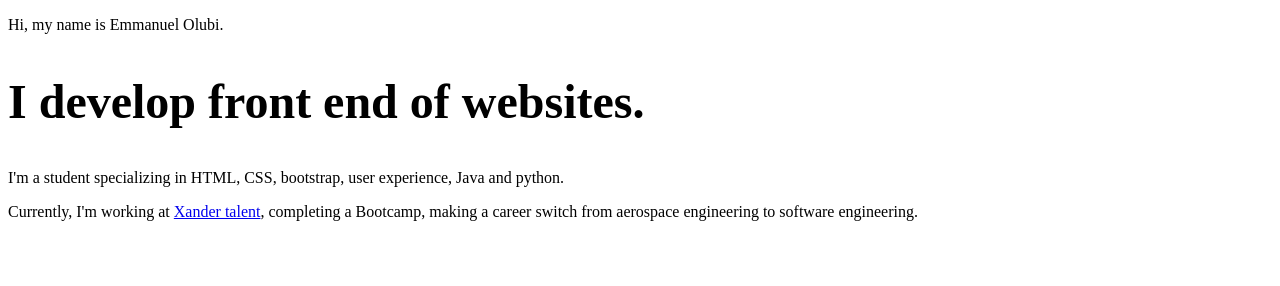
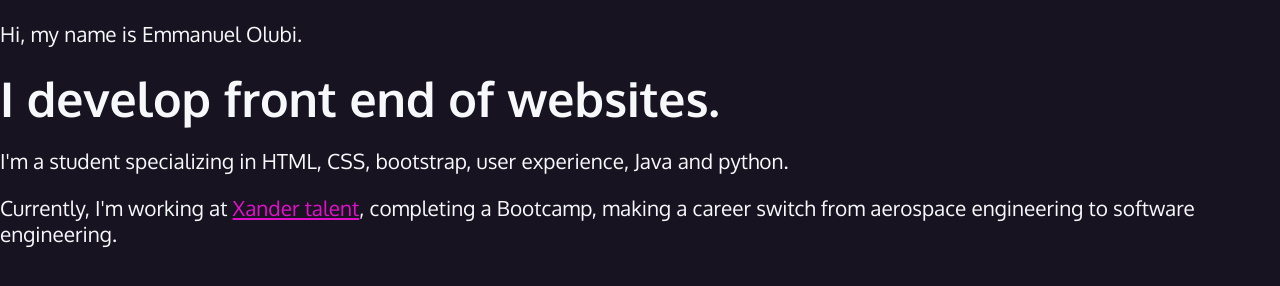
Before and after one commit to eolubi/xander-html-css-exercise, a plain HTML site: page index.html in a window 1280 px wide. Drawn offline with Linux system fonts and the light colour scheme; a web font is replaced by a local one.

Commit message:
Styling our HTML Text

```diff
--- a/style.css
+++ b/style.css
@@ -1,3 +1,51 @@
+/* Google font imports */
+@import url("https://fonts.googleapis.com/css2?family=Oxygen+Mono&family=Oxygen:wght@400;700&display=swap");
+
+/* variables declared here - these are the colors for our pages, as well as the font stacks and sizes. */
+:root {
+  --black: #171321;
+  --dkblue: #0d314b;
+  --plum: #4b0d49;
+  --hotmag: #ff17e4;
+  --magenta: #e310cb;
+  --aqua: #86fbfb;
+  --white: #f7f8fa;
+  --font-size: 1.3rem;
+  --mono: "Oxygen mono", monospace;
+  --sans: Oxygen, sans-serif;
+}
+/* border box model: https://css-tricks.com/box-sizing/ */
+html {
+  box-sizing: border-box;
+}
+*,
+*::before,
+*::after {
+    box-sizing: inherit;
+}
+
+body{
+    font-family: var(--sans);
+    padding: 0;
+    margin: 0;
+    background-color: #171321;
+    color: var(--white);
+    font-size: var(--font-size);
+}
+
+h1, h2, h3{
+    margin: 0;
+}
+
+a{
+    color: var(--magenta);
+    transition: all 0.2s ease;
+}
+a:hover{
+    text-decoration: none;
+    color: var(--hotmag);
+}
+
 h2{
     font-size: 3rem;
 }
```
